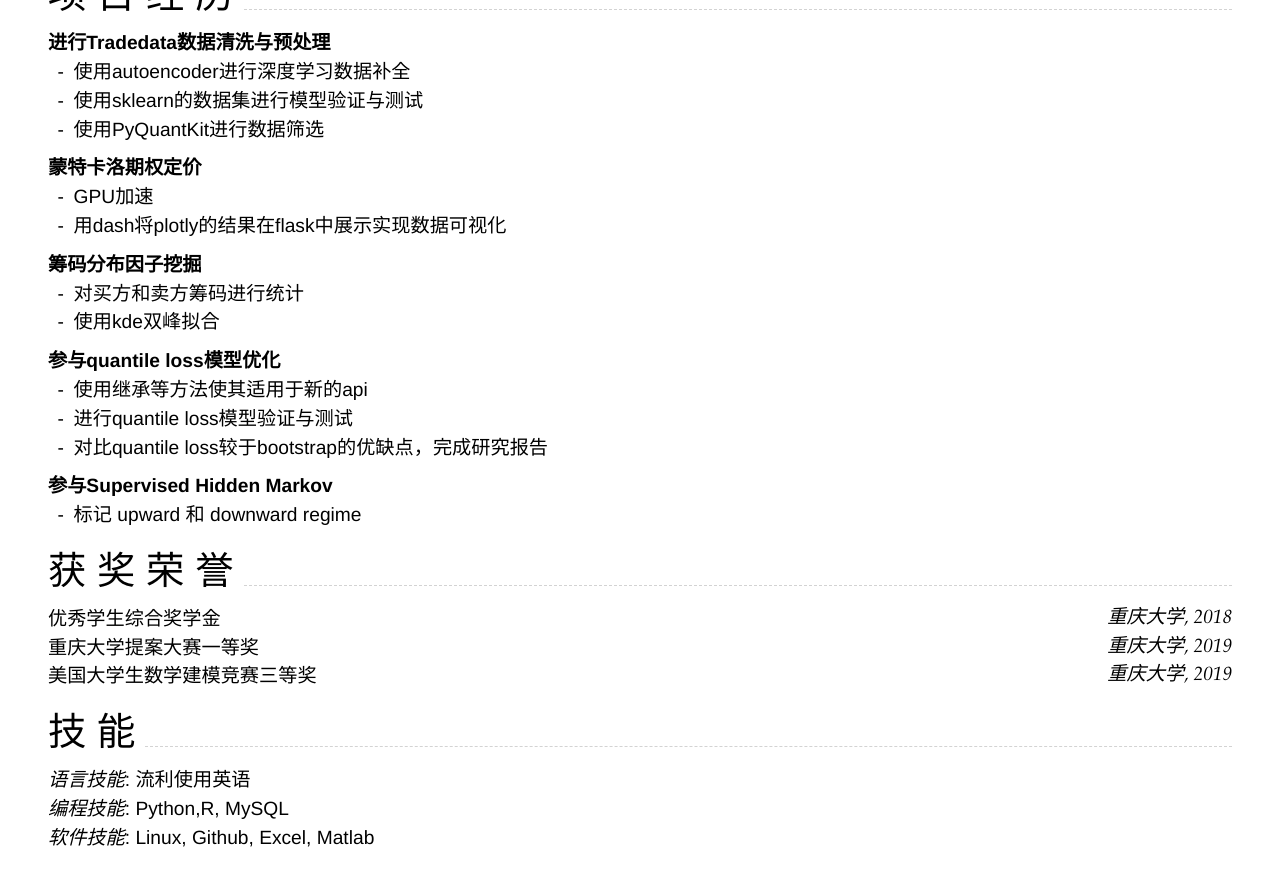
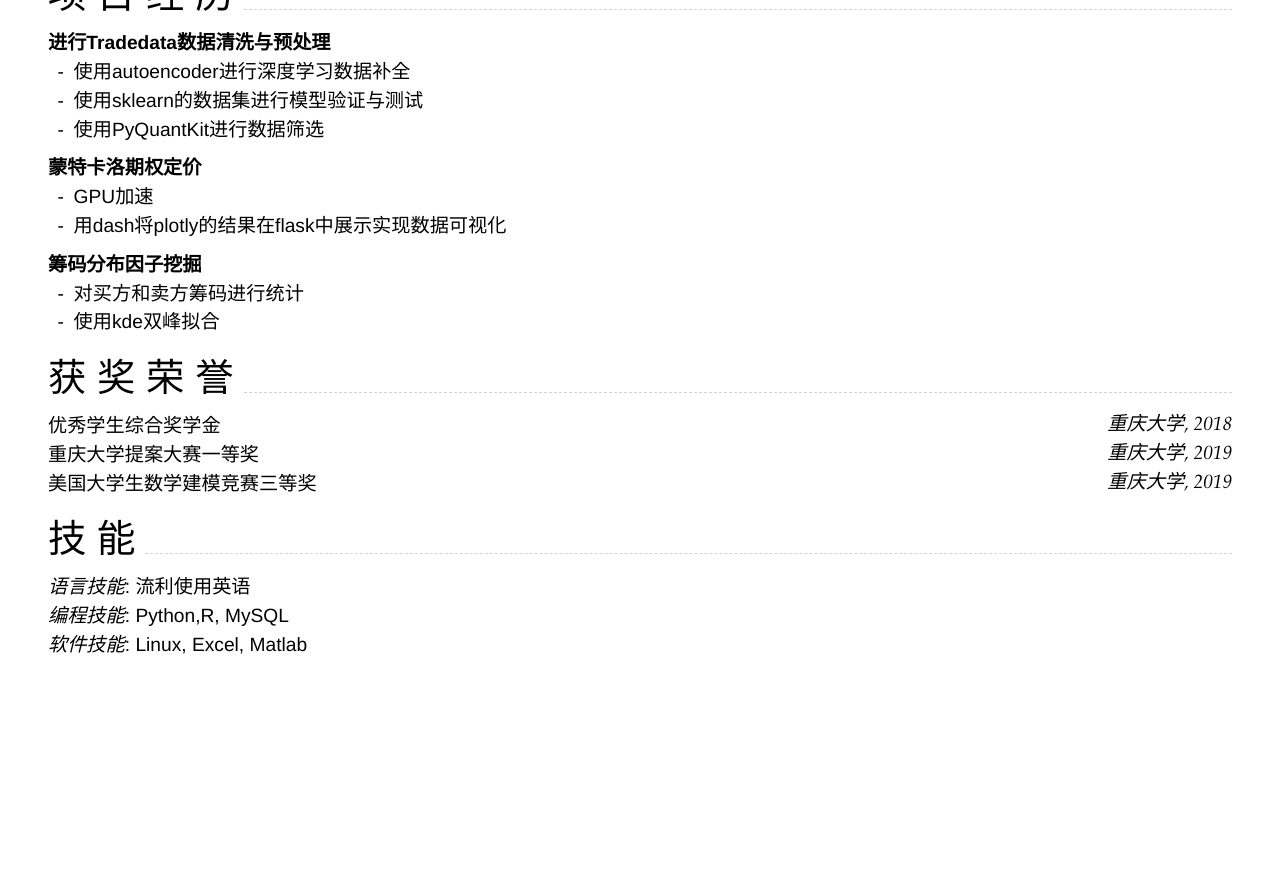
Before and after one commit to AirborneeT/CV, a Jekyll site: the page built from zh.md, in a window 1280 px wide and 900 px high, scrolled down 1130 px. Shown: the top 886 px of the window. Built offline with Jekyll 4.4.1, drawn with Linux system fonts in a browser that asks for light colours; nearby versions of some CDN libraries; our own code applies the rules of GitHub Pages for plain Markdown files; after the commit the page ends 1838 px from its top, so only the background shows below that.

Commit message:
Update zh.md

```diff
--- a/zh.md
+++ b/zh.md
@@ -92,15 +92,6 @@ Supported arguments:
 1. 对买方和卖方筹码进行统计
 2. 使用kde双峰拟合
 
-### **参与quantile loss模型优化**
-1. 使用继承等方法使其适用于新的api
-2. 进行quantile loss模型验证与测试
-3. 对比quantile loss较于bootstrap的优缺点，完成研究报告
-
-
-### **参与Supervised Hidden Markov**
-1. 标记 upward 和 downward regime
-
 
 ## 获 奖 荣 誉
 
@@ -112,7 +103,7 @@ Supported arguments:
 
 *语言技能*: 流利使用英语 <br>
 *编程技能*: Python,R, MySQL <br>
-*软件技能*: Linux, Github, Excel, Matlab <br>
+*软件技能*: Linux, Excel, Matlab <br>
 
 <!-- ### Footer
 
```
Also changed, not shown: other parts of zh.md (+1 -1 lines).
